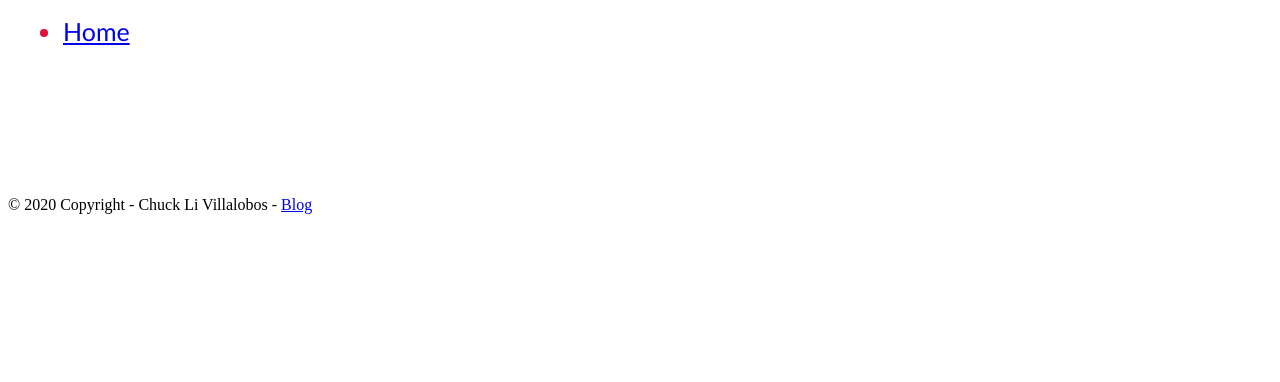
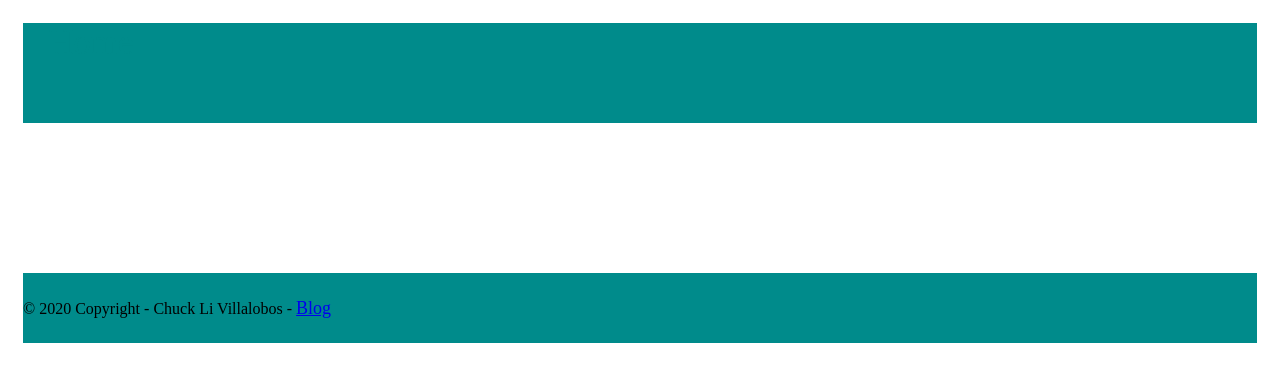
Before and after one commit to ticochuck/django_models, a Django app: template templates/base.html in a window 1280 px wide. Shown: the top 382 px of the page. Run offline with Django 3.2, Linux system fonts and the light colour scheme; the template is opened without the code that fills it, so the values that code supplies are empty.

Commit message:
added basic style

```diff
--- a/blog/static/css/styles.css
+++ b/blog/static/css/styles.css
@@ -1,14 +1,53 @@
-h1 {
-    color: blue;
+html {
+    margin: 15px;
+}
+
+header {
+    background-color: darkcyan;
+    height: 100px;
+}
+
+h1, h2 {
+    color: gray;
+}
+
+h2 {
+    font-size: 35px;
 }
 
 li {
     font-family: 'Gill Sans', 'Gill Sans MT', Calibri, 'Trebuchet MS', sans-serif;
     font-size: 25px;
     margin: 15px;
-    color: crimson;
+}
+
+header a {
+    text-decoration: none;
+    color: darkcyan;
+    font-size: 35px;
+    padding: 25px;
+}
+
+header a:visited {
+    color: white;
+}
+
+a:visited {
+    color: blue;
+}
+
+span {
+    font-size: 20px;
+    color: darkcyan;
 }
 
 footer {
+    height: 70px;
+    line-height: 70px;
+    background-color: darkcyan;
     margin-top: 150px;
 }
+
+footer a {
+    font-size: 18px;
+}
--- a/blog_project/settings.py
+++ b/blog_project/settings.py
@@ -126,7 +126,7 @@ USE_TZ = True
 # https://docs.djangoproject.com/en/3.1/howto/static-files/
 
 STATICFILES_DIRS = [
-    BASE_DIR / 'blog/static',
+    BASE_DIR / 'blogsfg/static',
 ]
 
 STATIC_ROOT = "staticfiles"
--- a/templates/home.html
+++ b/templates/home.html
@@ -12,7 +12,7 @@
     <h2>Posts list</h2>
     <ul>
         {% for post in object_list %}
-            <li>Post: <a href="{% url 'post_detail' post.id %}">{{ post.title }}</a></li>
+            <li><a href="{% url 'post_detail' post.id %}">{{ post.title }}</a></li>
         {% endfor %}
     </ul>
 {% endblock content %}
--- a/templates/partials/_nav_bar.html
+++ b/templates/partials/_nav_bar.html
@@ -1,6 +1,3 @@
 <header>
-    <ul>
-        <li><a href= "{% url 'home' %}">Home</a></li>
-
-    </ul>
+    <span><a href= "{% url 'home' %}">Home</a></span>
 </header>
```
Also changed, not shown: templates/post_detail.html (+12 -4 lines).
